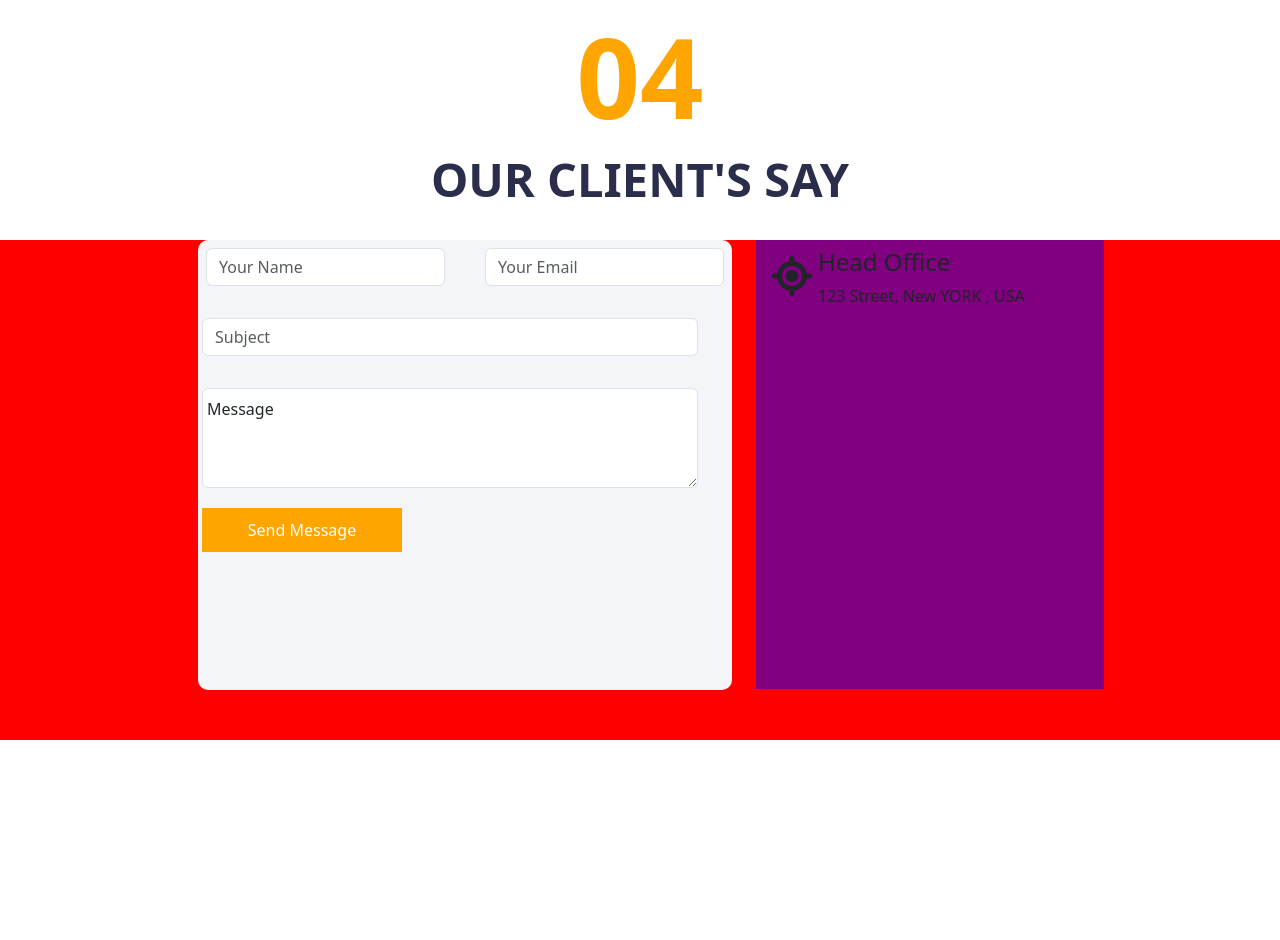
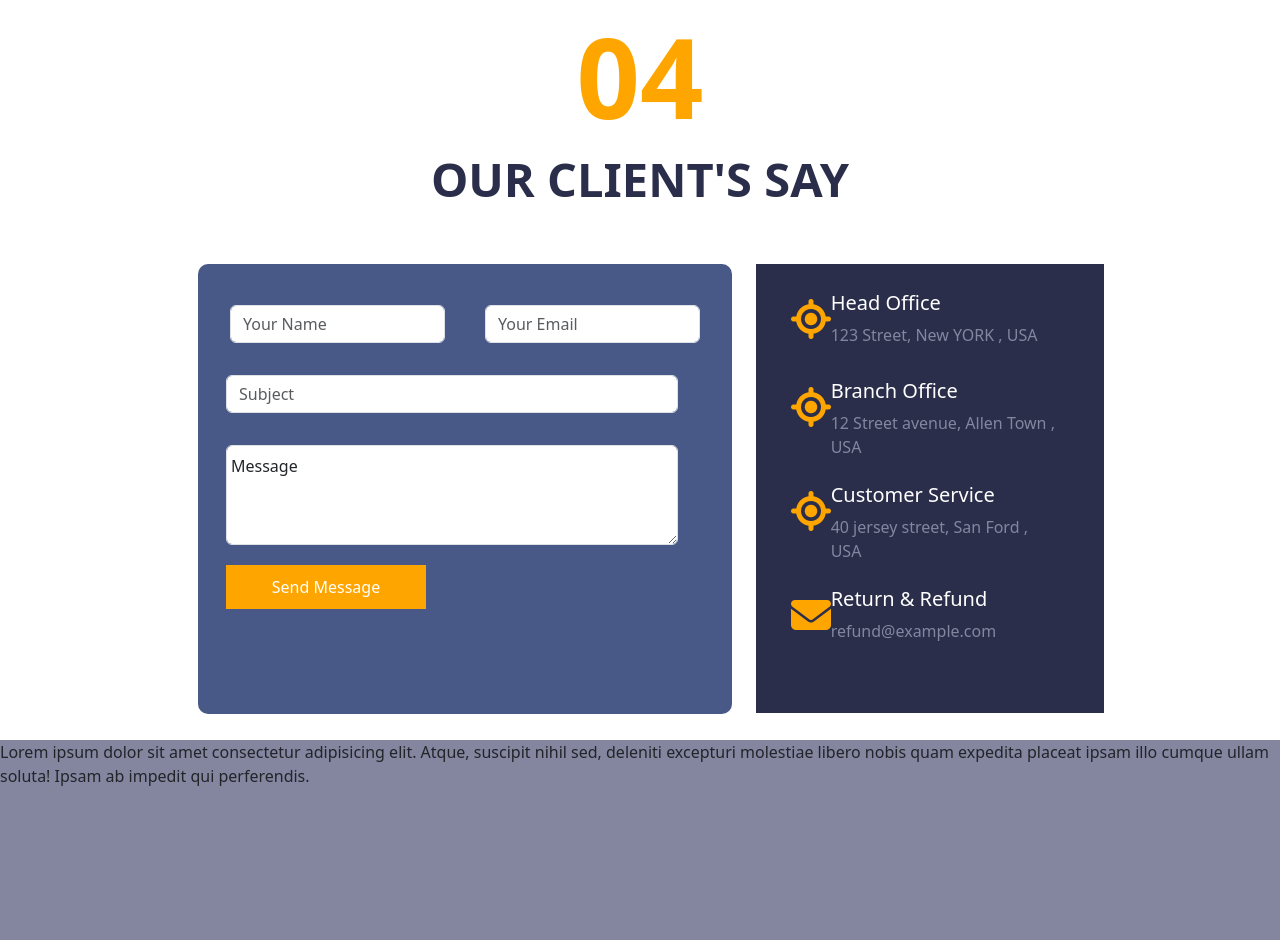
Before and after one commit to Samuel-Gbadamosi/CarsWebSite, a PHP site: page / in a window 1280 px wide; the page is wider, and only the part inside the window is pictured. Shown: the part 4109-5049 px from the top of that part. Before the commit the page ends 4849 px from the top of that part, so only its background shows below. Run offline with PHP 8.4, Linux system fonts and the light colour scheme; some libraries are stand-ins or nearby versions.

Commit message:
html & css

```diff
--- a/cars/index.html
+++ b/cars/index.html
@@ -616,19 +616,20 @@
 
             </section>
             <section class="base">
-                <div class="row container">
+                <div class="row container pt-4">
                     <div class="offset-2 col-6">
                         <div class="cont">
                             <div class="row">
                                 <div class="col-6">
+                                    <form action="index.html" method="post">
                                     <div class="mb-3 p-2">
-                                        <input type="text" class="form-control" id="exampleInputEmail1" placeholder="Your Name" aria-describedby="emailHelp">
+                                        <input type="text" required class="form-control" id="exampleInputEmail1" placeholder="Your Name" aria-describedby="emailHelp">
                                       </div>
 
                                 </div>
                                 <div class="col-6">
                                     <div class="mb-3 p-2">
-                                        <input type="email" class="form-control" id="exampleInputEmail1" placeholder="Your Email" aria-describedby="emailHelp">
+                                        <input type="email" required class="form-control" id="exampleInputEmail1" placeholder="Your Email" aria-describedby="emailHelp">
                                       </div>
 
                                 </div>
@@ -636,17 +637,18 @@
                             </div>
                             <div class="row">
                                 <div class="mb-3 ml-2 col-11 p-2">
-                                    <input type="text" class="form-control" id="exampleInputEmail1" placeholder="Subject" aria-describedby="emailHelp">
+                                    <input type="text" required class="form-control" id="exampleInputEmail1" placeholder="Subject" aria-describedby="emailHelp">
                                   </div>
 
                             </div>
                             <div class="row">
                                 <div class="ml-2 col-11 form-floating p-2">
-                                    <textarea class="form-control" placeholder="Leave a comment here" id="floatingTextarea2" style="height: 100px"></textarea>
+                                    <textarea class="form-control" required placeholder="Leave a comment here" id="floatingTextarea2" style="height: 100px"></textarea>
                                     <label for="floatingTextarea2">Message</label>
                                     <button class="jumi">Send Message</button>
 
                                   </div>
+                                </form>
 
                             </div>
 
@@ -664,8 +666,53 @@
 
                                 </div>
                                 <div class="col-9 pt-2">
-                                    <h4>Head Office</h4>
+                                    <h5>Head Office</h5>
                                     <p>123 Street, New YORK , USA</p>
+
+                                </div>
+
+                            </div>
+                            <div class="row">
+                                <div class="col-2">
+                                    <ul class="list-unstyled">
+                                        <li><i class="fa fa-location p-3"></i></li>
+                                    </ul>
+
+
+                                </div>
+                                <div class="col-9 pt-2">
+                                    <h5>Branch Office</h5>
+                                    <p>12 Street avenue, Allen Town , USA</p>
+
+                                </div>
+
+                            </div>
+                            <div class="row">
+                                <div class="col-2">
+                                    <ul class="list-unstyled">
+                                        <li><i class="fa fa-location p-3"></i></li>
+                                    </ul>
+
+
+                                </div>
+                                <div class="col-9 pt-2">
+                                    <h5>Customer Service</h5>
+                                    <p>40 jersey street, San Ford , USA</p>
+
+                                </div>
+
+                            </div>
+                            <div class="row">
+                                <div class="col-2">
+                                    <ul class="list-unstyled">
+                                        <li><i class="fa fa-envelope p-3"></i></li>
+                                    </ul>
+
+
+                                </div>
+                                <div class="col-9 pt-2">
+                                    <h5>Return & Refund</h5>
+                                    <p>refund@example.com</p>
 
                                 </div>
 
@@ -673,6 +720,7 @@
 
 
                         </div>
+
 
                     </div>
 
@@ -689,6 +737,7 @@
     <!-- main ends here -->
     <!-- footer starts here -->
     <footer>
+        <p>Lorem ipsum dolor sit amet consectetur adipisicing elit. Atque, suscipit nihil sed, deleniti excepturi molestiae libero nobis quam expedita placeat ipsam illo cumque ullam soluta! Ipsam ab impedit qui perferendis.</p>
 
     </footer>
     <!-- footer ends here -->
--- a/cars/style.css
+++ b/cars/style.css
@@ -33,6 +33,11 @@ header{
     text-transform: uppercase;
 
 
+}
+
+footer{
+    height: 200px;
+    background-color: #8486A0;
 }
 
 .header-bot h3{
@@ -267,13 +272,14 @@ background-color: #f4f5f8;
 
 .base{
     height: 500px;
-    background-color: red;
+    background-color: white;
 }
 
 .cont{
     height: 450px;
-    background-color: #F4F5F8;
+    background-color: #485887;
     border-radius: 10px;
+    padding: 33px 24px;
 }
 
 .jumi{
@@ -286,10 +292,20 @@ background-color: #f4f5f8;
 
 }
 .bhuo{
-    background-color: purple;
+    background-color: #2B2E4A;
     height: 449px;
+    padding: 19px;
 
 }
 .bhuo ul li i{
  font-size: 40px;
+ color: orange;
 }
+
+.bhuo h5{
+    color: white;
+}
+
+.bhuo p{
+    color: #8486A0;
+}
```
Also changed, not shown: 1 other file.
